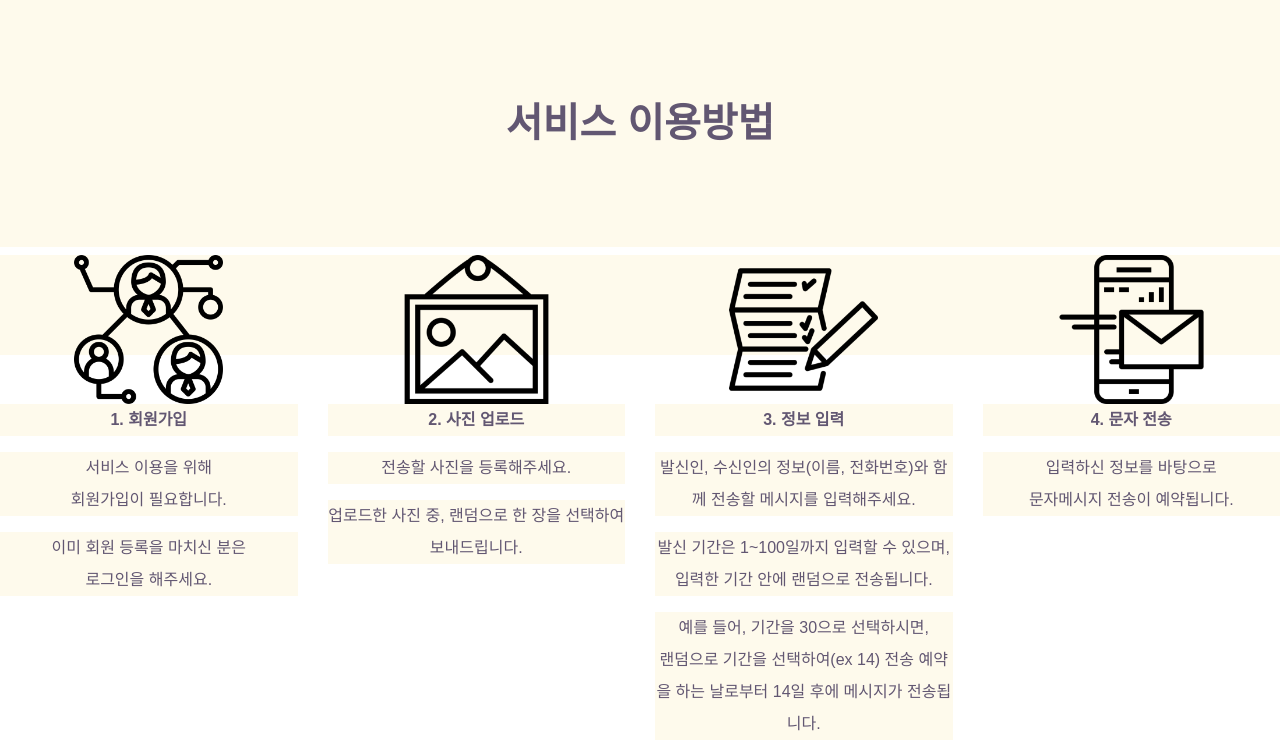
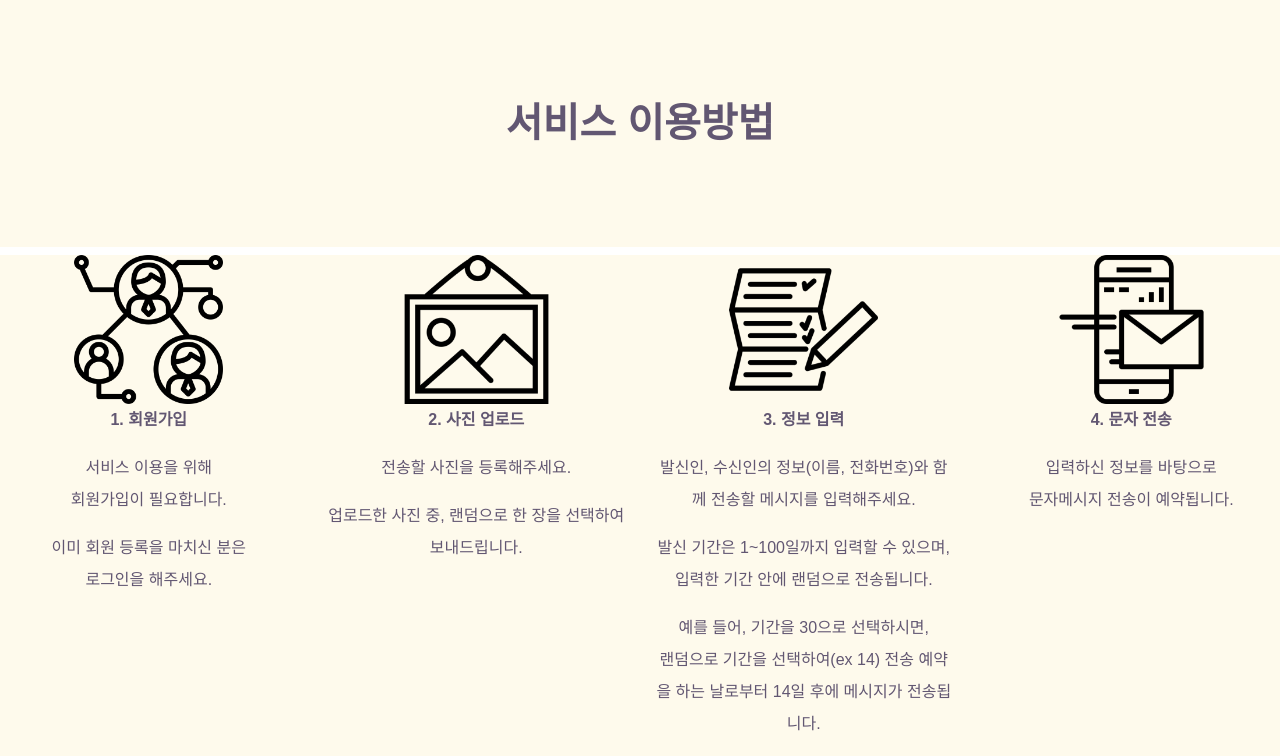
Before and after one commit to dongdong-e/palette_project_fin, a Django app: page /main/user/ in a window 1280 px wide. Shown: the part 741-1497 px from the top of the page. Run offline with Django 3.2, Linux system fonts and the light colour scheme; some libraries are stand-ins or nearby versions; some web fonts are replaced.

Commit message:
190626 body color edit

```diff
--- a/main_page/templates/main_page/use.html
+++ b/main_page/templates/main_page/use.html
@@ -9,7 +9,7 @@
     <head>
         <style>
 
-        body {
+        html, body {
             background-color: #FEFAEC;
         }
 
```
